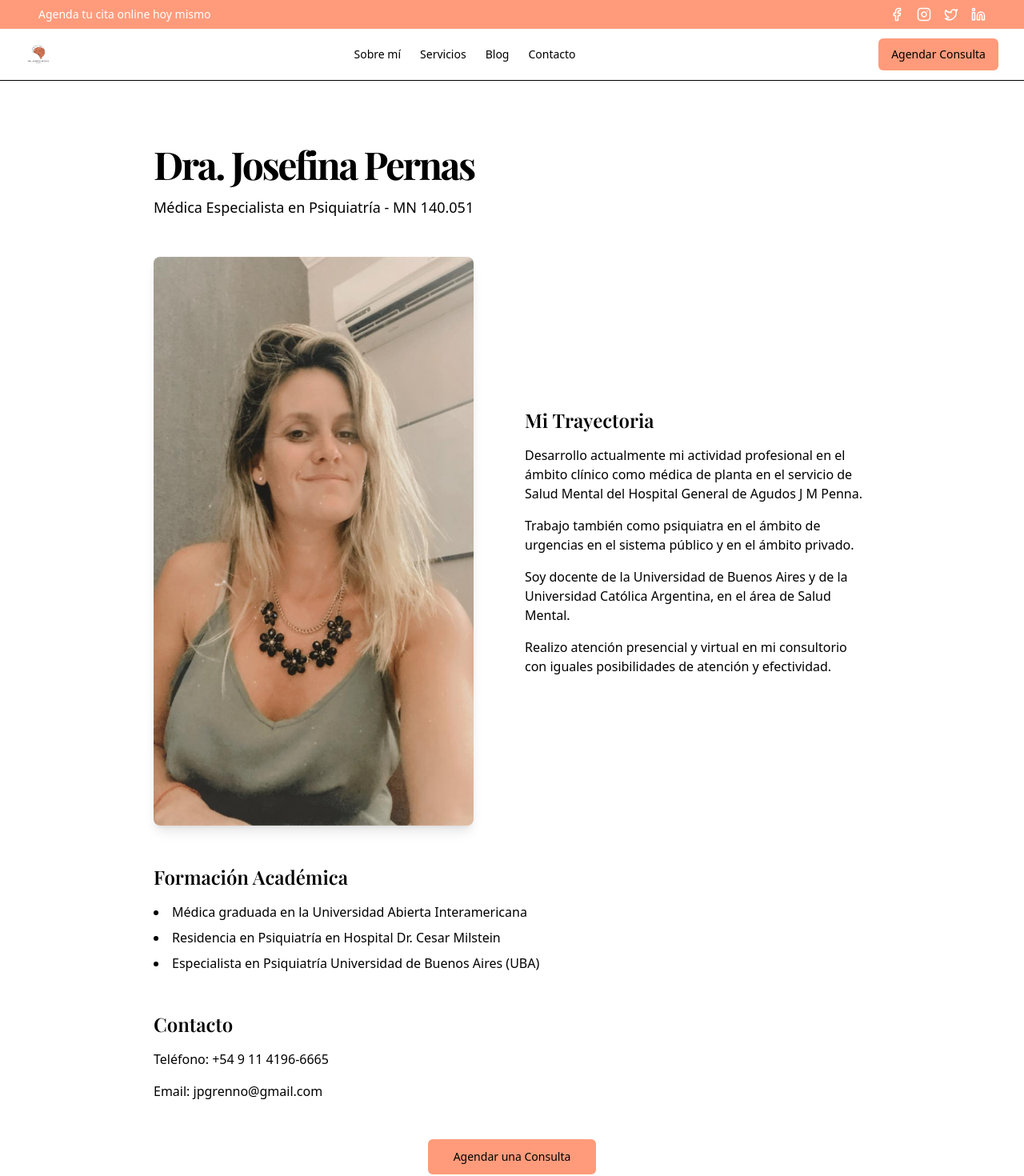
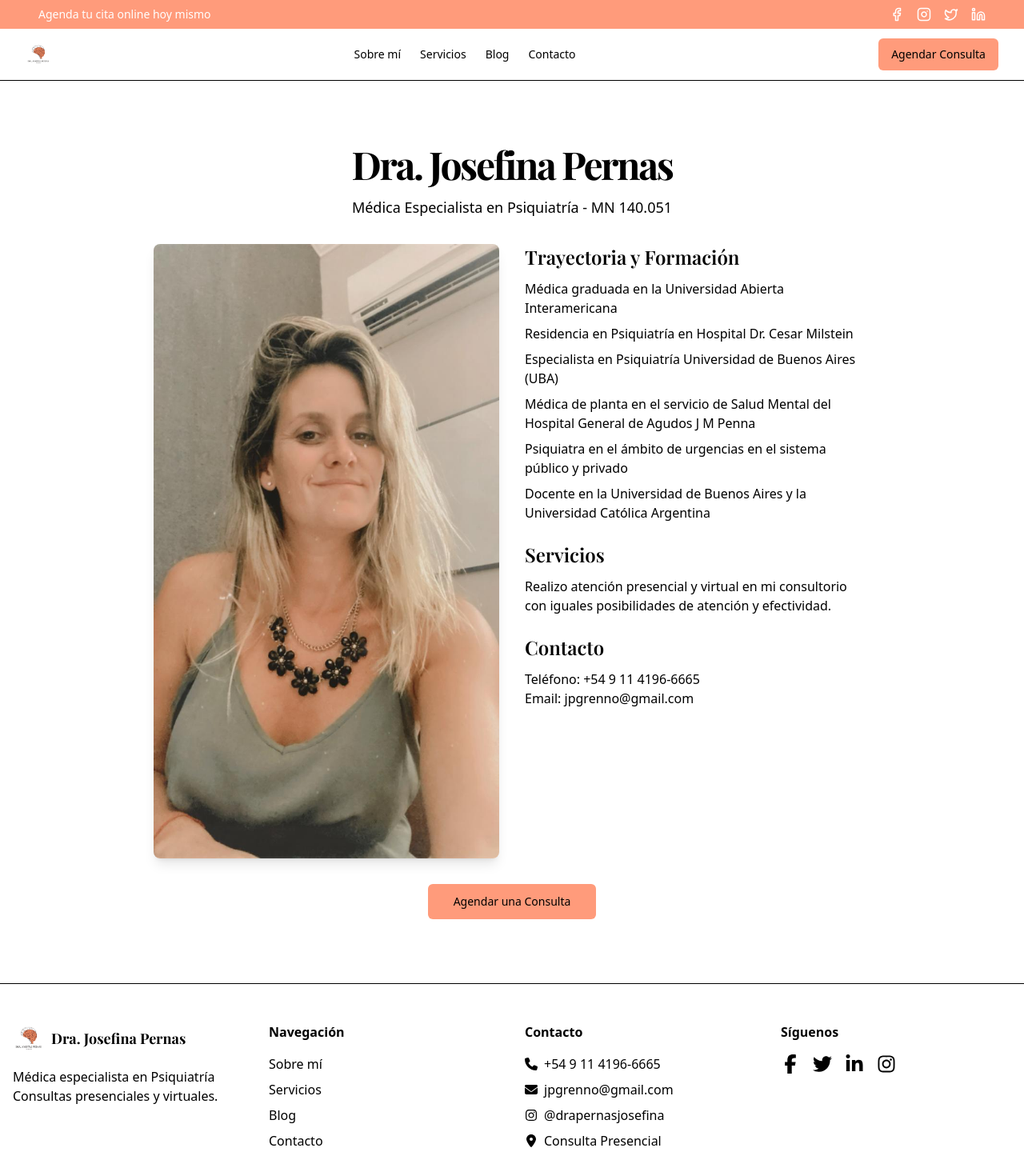
Before and after one commit to clientesweb/drpernasjosefina, a Next.js app: page /about in a window 1280 px wide. Shown: the top 1470 px of the page at 80% size. Built offline with nearby package versions, Linux system fonts and the light colour scheme; a web font is replaced by a local one.

Commit message:
Actualizar page.tsx

```diff
--- a/app/about/page.tsx
+++ b/app/about/page.tsx
@@ -3,62 +3,52 @@ import { ConsultationButton } from "@/components/ConsultationButton"
 
 export default function AboutPage() {
   return (
-    <div className="container py-20 px-4">
-      <div className="max-w-4xl mx-auto space-y-12">
-        <div className="space-y-4">
+    <div className="container py-12 md:py-20 px-4">
+      <div className="max-w-4xl mx-auto space-y-8">
+        <div className="text-center space-y-4">
           <h1 className="font-playfair text-4xl font-bold tracking-tighter sm:text-5xl">
             Dra. Josefina Pernas
           </h1>
-          <p className="text-muted-foreground text-lg max-w-3xl">
+          <p className="text-muted-foreground text-lg">
             Médica Especialista en Psiquiatría - MN 140.051
           </p>
         </div>
 
-        <div className="grid gap-8 md:grid-cols-2 items-center">
+        <div className="grid gap-8 md:grid-cols-2 items-start">
           <Image
             src="/about.jpg"
             alt="Dra. Josefina Pernas"
             width={400}
             height={500}
-            className="rounded-lg shadow-lg object-cover"
+            className="rounded-lg shadow-lg object-cover w-full"
           />
-          <div className="space-y-4">
-            <h2 className="font-playfair text-2xl font-semibold">Mi Trayectoria</h2>
-            <p className="text-muted-foreground">
-              Desarrollo actualmente mi actividad profesional en el ámbito clínico como médica de planta en el servicio de Salud Mental del Hospital General de Agudos J M Penna.
-            </p>
-            <p className="text-muted-foreground">
-              Trabajo también como psiquiatra en el ámbito de urgencias en el sistema público y en el ámbito privado.
-            </p>
-            <p className="text-muted-foreground">
-              Soy docente de la Universidad de Buenos Aires y de la Universidad Católica Argentina, en el área de Salud Mental.
-            </p>
-            <p className="text-muted-foreground">
-              Realizo atención presencial y virtual en mi consultorio con iguales posibilidades de atención y efectividad.
-            </p>
+          <div className="space-y-6">
+            <div>
+              <h2 className="font-playfair text-2xl font-semibold mb-3">Trayectoria y Formación</h2>
+              <ul className="space-y-2 text-muted-foreground">
+                <li>Médica graduada en la Universidad Abierta Interamericana</li>
+                <li>Residencia en Psiquiatría en Hospital Dr. Cesar Milstein</li>
+                <li>Especialista en Psiquiatría Universidad de Buenos Aires (UBA)</li>
+                <li>Médica de planta en el servicio de Salud Mental del Hospital General de Agudos J M Penna</li>
+                <li>Psiquiatra en el ámbito de urgencias en el sistema público y privado</li>
+                <li>Docente en la Universidad de Buenos Aires y la Universidad Católica Argentina</li>
+              </ul>
+            </div>
+            <div>
+              <h2 className="font-playfair text-2xl font-semibold mb-3">Servicios</h2>
+              <p className="text-muted-foreground">
+                Realizo atención presencial y virtual en mi consultorio con iguales posibilidades de atención y efectividad.
+              </p>
+            </div>
+            <div>
+              <h2 className="font-playfair text-2xl font-semibold mb-3">Contacto</h2>
+              <p className="text-muted-foreground">Teléfono: +54 9 11 4196-6665</p>
+              <p className="text-muted-foreground">Email: jpgrenno@gmail.com</p>
+            </div>
           </div>
         </div>
 
-        <div className="space-y-4">
-          <h2 className="font-playfair text-2xl font-semibold">Formación Académica</h2>
-          <ul className="list-disc list-inside space-y-2 text-muted-foreground">
-            <li>Médica graduada en la Universidad Abierta Interamericana</li>
-            <li>Residencia en Psiquiatría en Hospital Dr. Cesar Milstein</li>
-            <li>Especialista en Psiquiatría Universidad de Buenos Aires (UBA)</li>
-          </ul>
-        </div>
-
-        <div className="space-y-4">
-          <h2 className="font-playfair text-2xl font-semibold">Contacto</h2>
-          <p className="text-muted-foreground">
-            Teléfono: +54 9 11 4196-6665
-          </p>
-          <p className="text-muted-foreground">
-            Email: jpgrenno@gmail.com
-          </p>
-        </div>
-
-        <div className="flex justify-center">
+        <div className="flex justify-center mt-8">
           <ConsultationButton />
         </div>
       </div>
```
